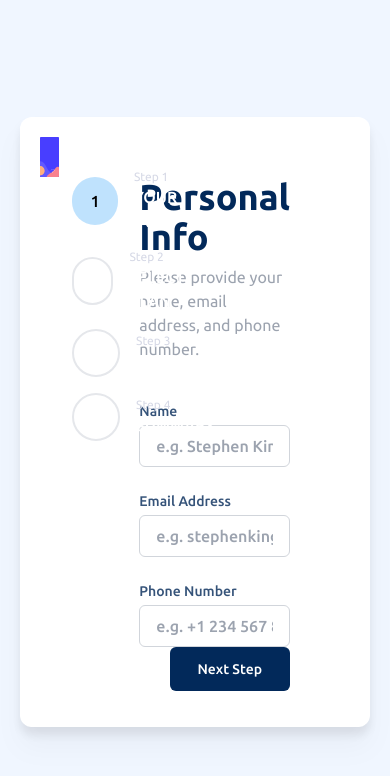
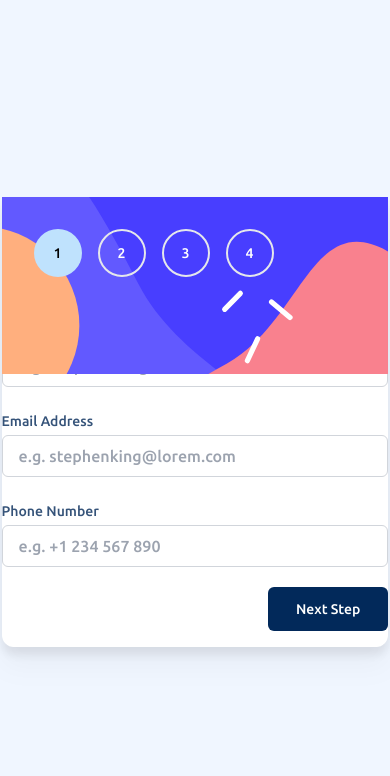
Before and after one commit to PeymanSeirafi/multi-step-form, a React (Create React App) app: page / in a window 390 px wide. Shown: the top 776 px of the page. Built offline with nearby package versions, Linux system fonts and the light colour scheme.

Commit message:
Responsive design (laptop and tablet)

```diff
--- a/src/App.jsx
+++ b/src/App.jsx
@@ -40,7 +40,7 @@ function App() {
     });
   }
   return (
-    <div className="bg-white rounded-xl drop-shadow-xl p-5 pr-20 flex gap-20 mx-5">
+    <div className="h-auto min-[500px]:w-auto bg-white rounded-xl drop-shadow-xl p-0 min-[500px]:p-10 md:p-5 pr-0 md:pr-10 lg:pr-20 flex flex-col min-[500px]:flex-row gap-10 lg:gap-20 min-[500px]:mx-5">
       <Sidebar steps={steps} />
       {steps[0].active && (
         <PersonalInfo func={selectStep} data={formData} setData={setFormData} />
--- a/src/components/AddOnes.jsx
+++ b/src/components/AddOnes.jsx
@@ -38,17 +38,19 @@ function AddOnes({ func, data, setData }) {
     <div className="flex flex-col justify-between pt-10">
       <div>
         <div>
-          <h1 className="text-primary font-[700] text-4xl">Pick add-ons</h1>
-          <h4 className="text-gray-400 mt-2">
+          <h1 className="text-primary font-[700] text-3xl lg:text-4xl">
+            Pick add-ons
+          </h1>
+          <h4 className="text-gray-400 mt-2 text-sm lg:text-base">
             Add-ons help enhance your gaming experience.
           </h4>
         </div>
-        <div className="flex flex-col gap-4 mt-10">
+        <div className="flex flex-col gap-4 mt-5 lg:mt-10">
           <label
             className="flex justify-between items-center outline outline-gray-300 rounded-lg px-6 py-5 cursor-pointer hover:outline-blue-800"
             id="online"
           >
-            <div className="flex gap-6 items-center mr-[119px]">
+            <div className="flex gap-6 items-center lg:mr-[119px]">
               <div className="flex relative">
                 <input
                   type="checkbox"
@@ -82,13 +84,15 @@ function AddOnes({ func, data, setData }) {
                 </svg>
               </div>
               <div>
-                <h2 className="text-primary font-[500]">Online service</h2>
-                <h4 className="text-gray-400 text-sm">
+                <h2 className="text-primary font-[500] text-sm lg:text-base">
+                  Online service
+                </h2>
+                <h4 className="text-gray-400 text-xs lg:text-sm">
                   Access to multiplayer games
                 </h4>
               </div>
             </div>
-            <h3 className="text-purplish text-sm">
+            <h3 className="text-purplish text-xs lg:text-sm">
               {newData.planType === "Monthly" ? "+$1/mo" : "+10/yr"}
             </h3>
           </label>
@@ -96,7 +100,7 @@ function AddOnes({ func, data, setData }) {
             className="flex justify-between items-center outline outline-gray-300 rounded-lg px-6 py-5 cursor-pointer hover:outline-blue-800"
             id="storage"
           >
-            <div className="flex gap-6 items-center mr-[119px]">
+            <div className="flex gap-6 items-center lg:mr-[119px]">
               <div className="flex relative">
                 <input
                   type="checkbox"
@@ -130,13 +134,15 @@ function AddOnes({ func, data, setData }) {
                 </svg>
               </div>
               <div>
-                <h2 className="text-primary font-[500]">Larger storage</h2>
-                <h4 className="text-gray-400 text-sm">
+                <h2 className="text-primary font-[500] text-sm lg:text-base">
+                  Larger storage
+                </h2>
+                <h4 className="text-gray-400 text-xs lg:text-sm">
                   Extra 1TB of cloud save
                 </h4>
               </div>
             </div>
-            <h3 className="text-purplish text-sm">
+            <h3 className="text-purplish text-xs lg:text-sm">
               {newData.planType === "Monthly" ? "+$2/mo" : "+20/yr"}
             </h3>
           </label>
@@ -144,7 +150,7 @@ function AddOnes({ func, data, setData }) {
             className="flex justify-between items-center outline outline-gray-300 rounded-lg px-6 py-5 cursor-pointer hover:outline-blue-800"
             id="profile"
           >
-            <div className="flex gap-6 items-center mr-[119px]">
+            <div className="flex gap-6 items-center lg:mr-[119px]">
               <div className="flex relative">
                 <input
                   type="checkbox"
@@ -178,21 +184,21 @@ function AddOnes({ func, data, setData }) {
                 </svg>
               </div>
               <div>
-                <h2 className="text-primary font-[500]">
+                <h2 className="text-primary font-[500] text-sm lg:text-base">
                   Customizable Profile
                 </h2>
-                <h4 className="text-gray-400 text-sm">
+                <h4 className="text-gray-400 text-xs lg:text-sm">
                   Custom theme on your profile
                 </h4>
               </div>
             </div>
-            <h3 className="text-purplish text-sm">
+            <h3 className="text-purplish text-xs lg:text-sm">
               {newData.planType === "Monthly" ? "+$2/mo" : "+20/yr"}
             </h3>
           </label>
         </div>
       </div>
-      <div className="flex justify-between mb-4">
+      <div className="flex justify-between mb-4 mt-5 md:mt-3">
         <button
           className="text-gray-500 font-[500] transition-all duration-200 hover:text-primary"
           onClick={(event) => {
--- a/src/components/PersonalInfo.jsx
+++ b/src/components/PersonalInfo.jsx
@@ -74,11 +74,13 @@ function PersonalInfo({ func, data, setData }) {
   return (
     <div className="flex flex-col justify-between pt-10">
       <div>
-        <h1 className="text-primary font-[700] text-4xl">Personal Info</h1>
-        <h4 className="text-gray-400 mt-2">
+        <h1 className="text-primary font-[700] text-3xl lg:text-4xl">
+          Personal Info
+        </h1>
+        <h4 className="text-gray-400 mt-2 text-sm lg:text-base">
           Please provide your name, email address, and phone number.
         </h4>
-        <div className="mt-10 text-[#355379] flex flex-col gap-6 font-[500]">
+        <div className="mt-5 lg:mt-10 text-[#355379] flex flex-col gap-6 font-[500]">
           <div className="flex flex-col gap-1">
             <div className="flex justify-between">
               <label htmlFor="name" className="text-sm">
@@ -135,7 +137,7 @@ function PersonalInfo({ func, data, setData }) {
           </div>
         </div>
       </div>
-      <div className="flex justify-end mb-4">
+      <div className="flex justify-end mb-4 mt-5 md:mt-3">
         <button
           className="bg-primary text-white px-7 py-3 rounded-md text-sm font-[500] transition-all duration-200 hover:bg-blue-900"
           onClick={validate}
--- a/src/components/Sidebar.jsx
+++ b/src/components/Sidebar.jsx
@@ -1,5 +1,6 @@
 import React from "react";
 import sidebar_img from "../assets/images/bg-sidebar-desktop.svg";
+import mobile_img from "../assets/images/bg-sidebar-mobile.svg";
 import Step from "./Step";
 
 function Sidebar(props) {
@@ -7,9 +8,20 @@ function Sidebar(props) {
     <Step id={item.id} name={item.name} active={item.active} />
   ));
   return (
-    <div className="relative">
-      <img src={sidebar_img} alt="sidebar_img" />
-      <div className="absolute top-8 left-8 flex flex-col gap-4">{steps}</div>
+    <div className="absolute top-0 left-0 right-0 min-[500px]:relative block min-[500px]:hidden md:block">
+      <img
+        className="hidden min-[500px]:block"
+        src={sidebar_img}
+        alt="sidebar_img"
+      />
+      <img
+        className="block w-full min-[500px]:w-auto min-[500px]:hidden"
+        src={mobile_img}
+        alt="sidebar_img"
+      />
+      <div className="absolute top-8 left-8 flex min-[500px]:flex-col gap-4">
+        {steps}
+      </div>
     </div>
   );
 }
--- a/src/components/Step.jsx
+++ b/src/components/Step.jsx
@@ -2,14 +2,14 @@ import React from "react";
 
 function Step({ id, name, active }) {
   const isActive = !active
-    ? "rounded-full bg-transparent text-white border-2 w-12 h-12 flex items-center justify-center text-md font-[500]"
-    : "rounded-full bg-[#bfe2fd] w-12 h-12 flex items-center justify-center text-md font-[500]";
+    ? "rounded-full bg-transparent text-white border-2 w-12 h-12 flex items-center justify-center text-sm lg:text-base font-[500]"
+    : "rounded-full bg-[#bfe2fd] w-12 h-12 flex items-center justify-center text-sm lg:text-base font-[500]";
   return (
     <div className="flex gap-4 items-center">
       <div className={isActive}>{id}</div>
-      <div>
+      <div className="hidden md:block">
         <h5 className="text-xs font-[400] text-[#d6d9e6]">Step {id}</h5>
-        <h3 className="text-md font-[500] text-white">{name}</h3>
+        <h3 className="text-sm lg:text-base font-[500] text-white">{name}</h3>
       </div>
     </div>
   );
--- a/src/components/Summary.jsx
+++ b/src/components/Summary.jsx
@@ -37,12 +37,14 @@ function Summary({ func, data }) {
         <div className="flex flex-col justify-between pt-10 h-full">
           <div>
             <div>
-              <h1 className="text-primary font-[700] text-4xl">Finishing up</h1>
-              <h4 className="text-gray-400 mt-2">
+              <h1 className="text-primary font-[700] text-3xl lg:text-4xl">
+                Finishing up
+              </h1>
+              <h4 className="text-gray-400 mt-2 text-sm lg:text-base">
                 Double-check everything looks OK before confirming.
               </h4>
             </div>
-            <div className="flex flex-col gap-4 mt-10">
+            <div className="flex flex-col gap-4 mt-5 lg:mt-10">
               <div className="bg-lightGray p-5 flex flex-col gap-3 rounded-xl">
                 <div className="flex justify-between items-center">
                   <div>
@@ -106,7 +108,7 @@ function Summary({ func, data }) {
               </div>
             </div>
           </div>
-          <div className="flex justify-between mb-4">
+          <div className="flex justify-between mb-4 mt-10 md:mt-3">
             <button
               className="text-gray-500 font-[500] transition-all duration-200 hover:text-primary"
               onClick={(event) => {
```
Also changed, not shown: src/components/SelectYourPlan.jsx (+17 -13 lines).
